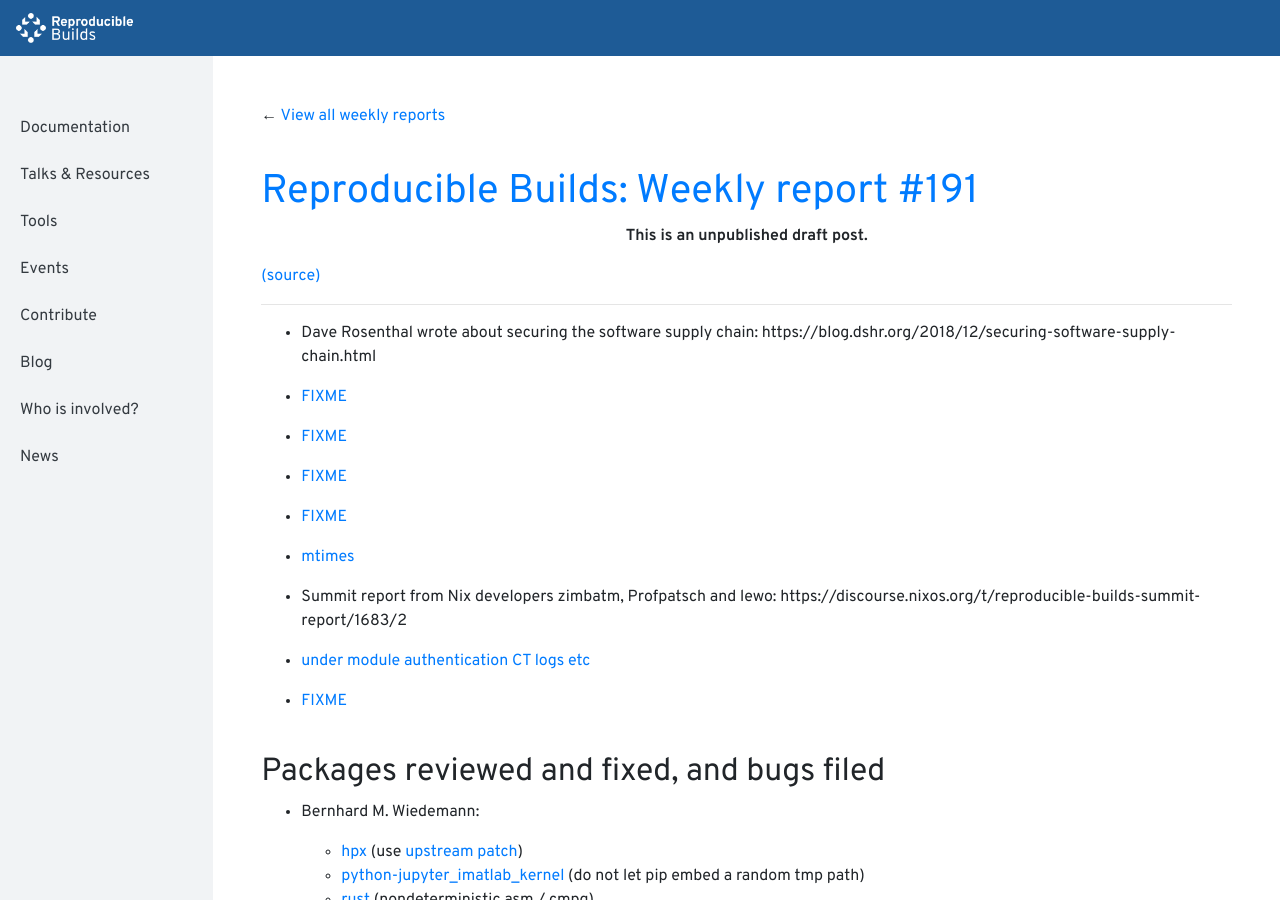
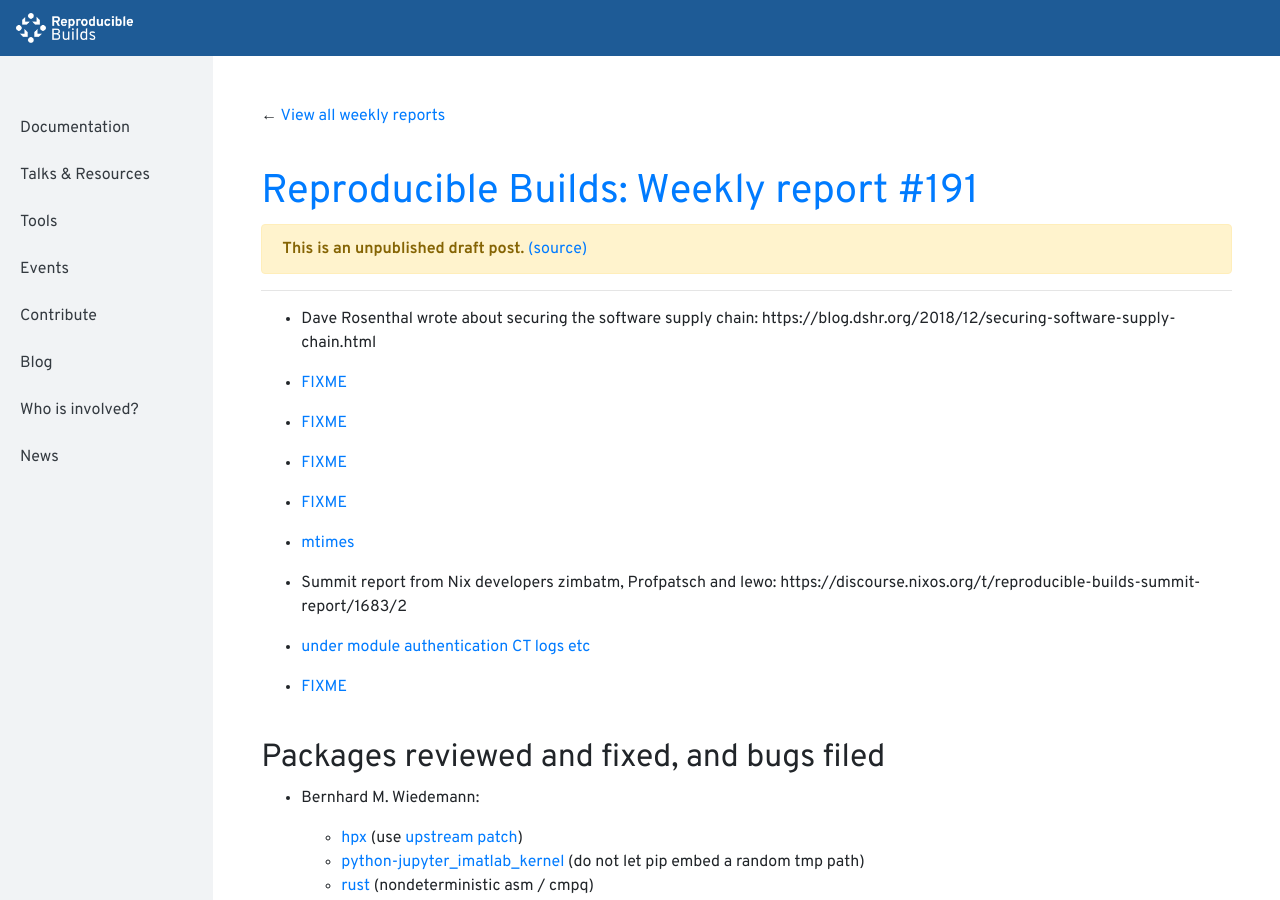
Before and after one commit to prototypefund/reproducible-website, a Jekyll site: the page built from _blog/posts/191.md, in a window 1280 px wide and 900 px high. Built offline with Jekyll 4.4.1, drawn with Linux system fonts in a browser that asks for light colours.

Commit message:
Use a Bootstrap alert to mark post as a draft.

```diff
--- a/_layouts/new/blog.html
+++ b/_layouts/new/blog.html
@@ -11,17 +11,11 @@ title: Weekly report #{{ page.week }}
 <p class="text-muted">
   Published: {{ page.published | date: "%b %-d, %Y" }}.
 </p>
-
 {% else %}
-<p class="text-center">
-  <strong>
-    This is an unpublished draft post.
-  </strong>
-</p>
-
-<p>
+<div class="col-12 alert alert-warning" role="alert">
+  <strong>This is an unpublished draft post.</strong>
   <a href="https://salsa.debian.org/reproducible-builds/reproducible-website.git/tree/_blog/posts/{{ page.week }}.md">(source)</a>
-</p>
+</div>
 {% endif %}
 
 <hr>
```
